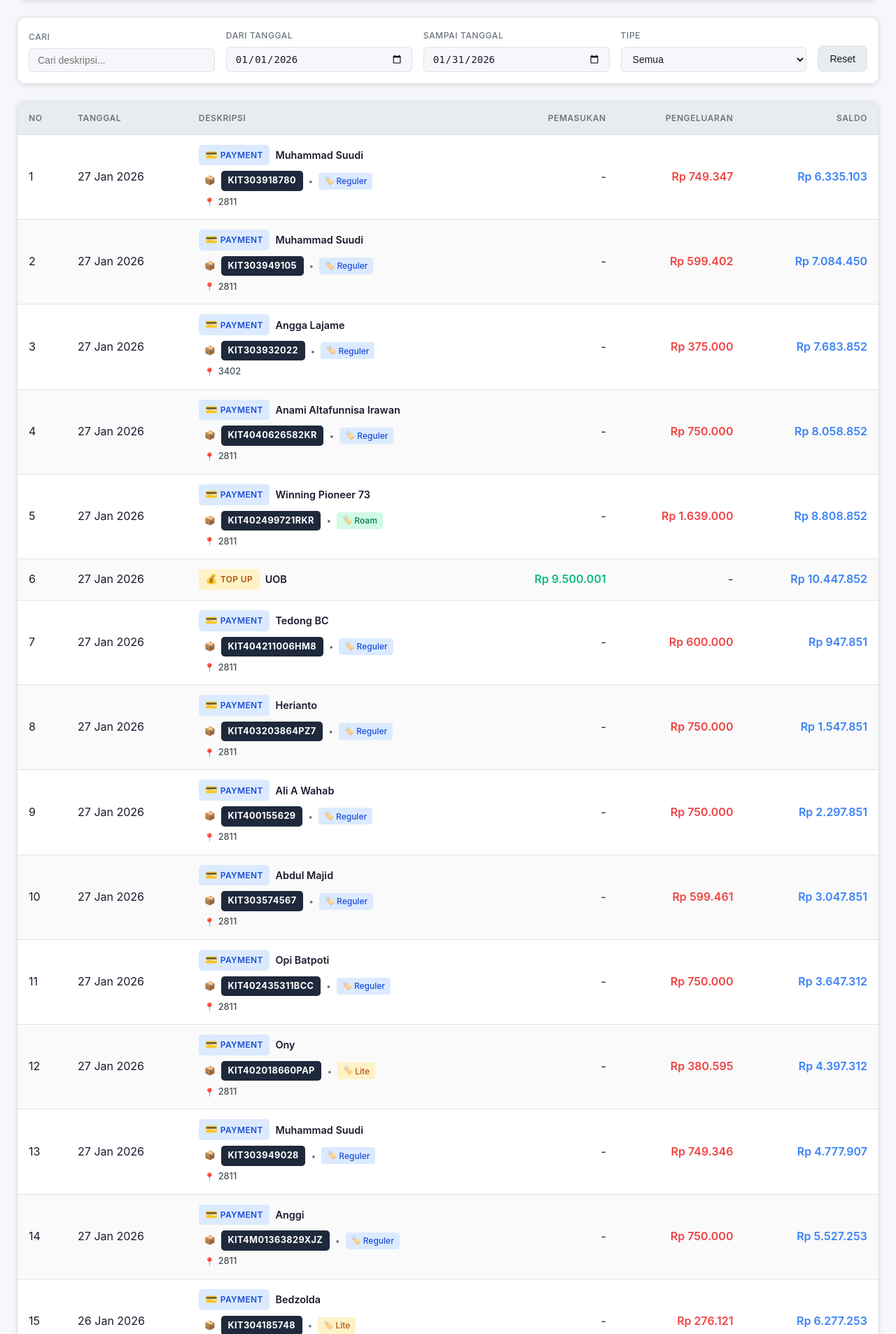
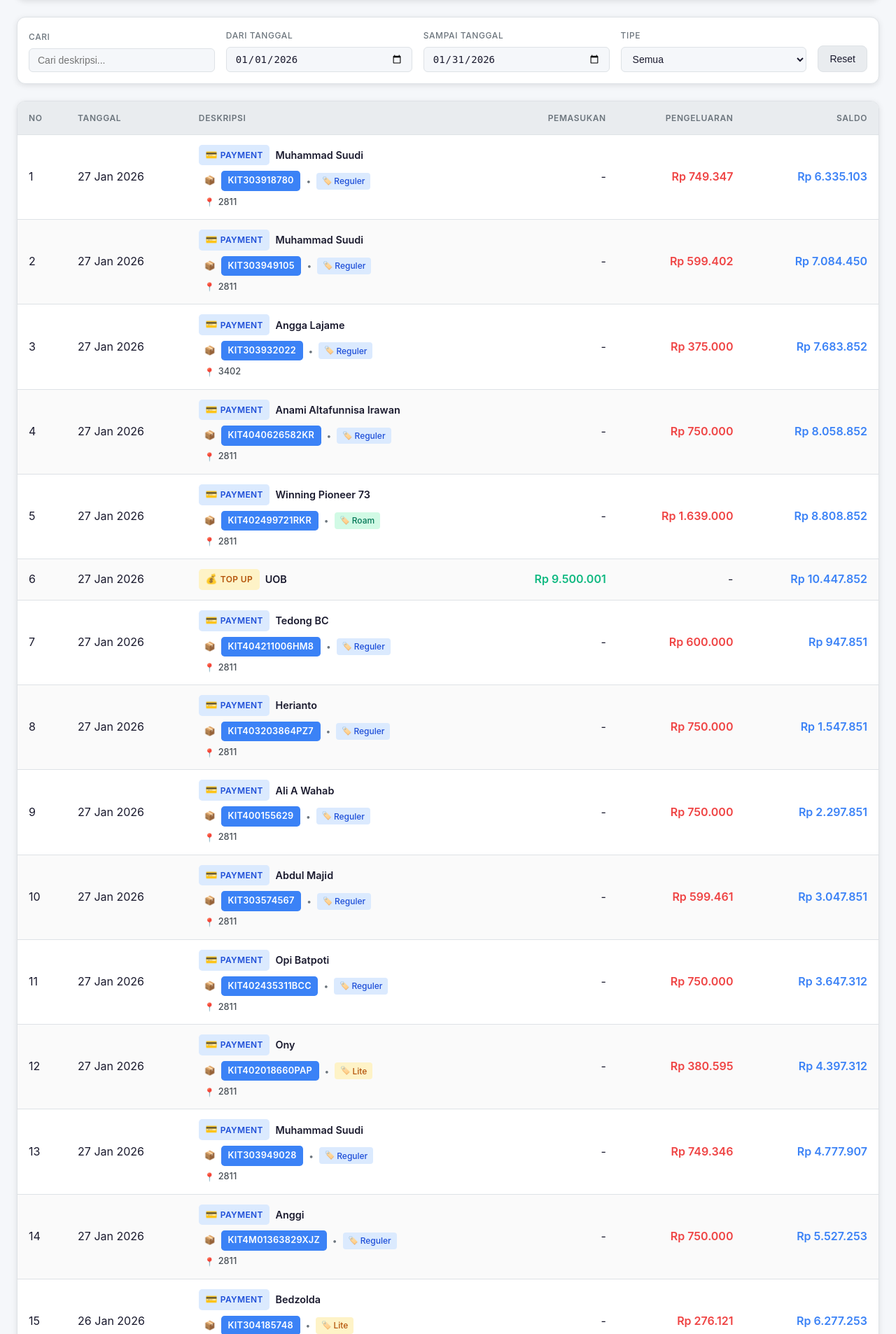
Before and after one commit to baiiput/uob-report, a PHP site: page / in a window 1280 px wide. Shown: the part 423-2329 px from the top of the page at 70% size. Run offline with PHP 8.4, Linux system fonts and the light colour scheme; data comes from the database, SQL or seed files in the repository.

Commit message:
fix: change KIT badge to blue color for better appearance
- Change background from dark slate to blue (#3b82f6)
- Softer look while maintaining good contrast
- Consistent blue theme for dark mode (#2563eb)

https://claude.ai/code/session_01VeZduvLmGdtQGkt1SJM1KC

```diff
--- a/assets/css/style.css
+++ b/assets/css/style.css
@@ -986,18 +986,17 @@ button, a, input, select, textarea {
 .desc-kit {
     font-family: -apple-system, BlinkMacSystemFont, 'Segoe UI', Roboto, sans-serif;
     font-size: 0.8rem;
-    background-color: #1e293b;
+    background-color: #3b82f6;
     padding: 0.25rem 0.6rem;
     border-radius: 0.3rem;
     color: #ffffff;
-    font-weight: 700;
-    letter-spacing: 0.03em;
+    font-weight: 600;
+    letter-spacing: 0.02em;
 }
 
 [data-theme="dark"] .desc-kit {
-    background-color: #0f172a;
+    background-color: #2563eb;
     color: #ffffff;
-    border: 1px solid #475569;
 }
 
 .desc-separator {
```
